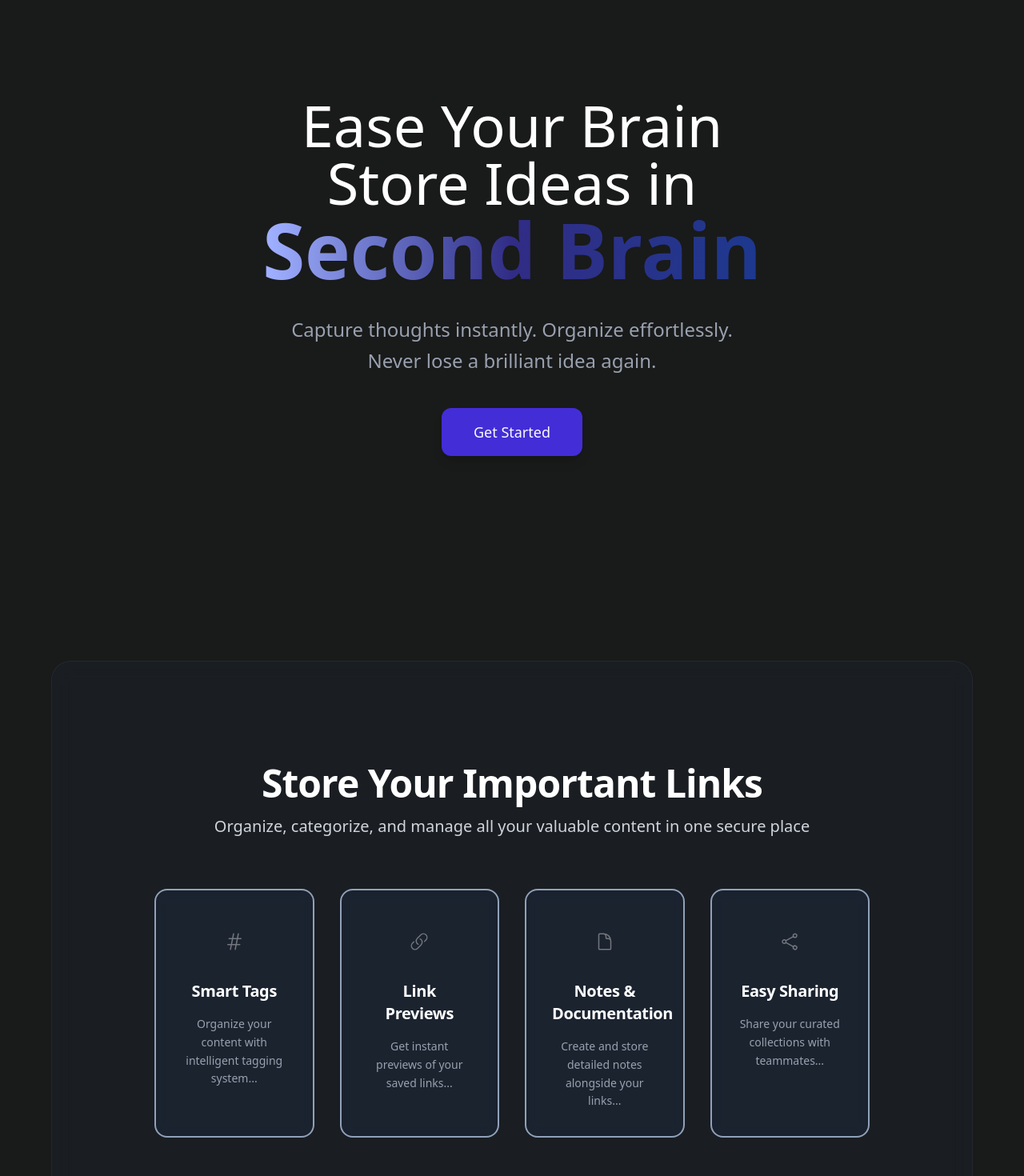
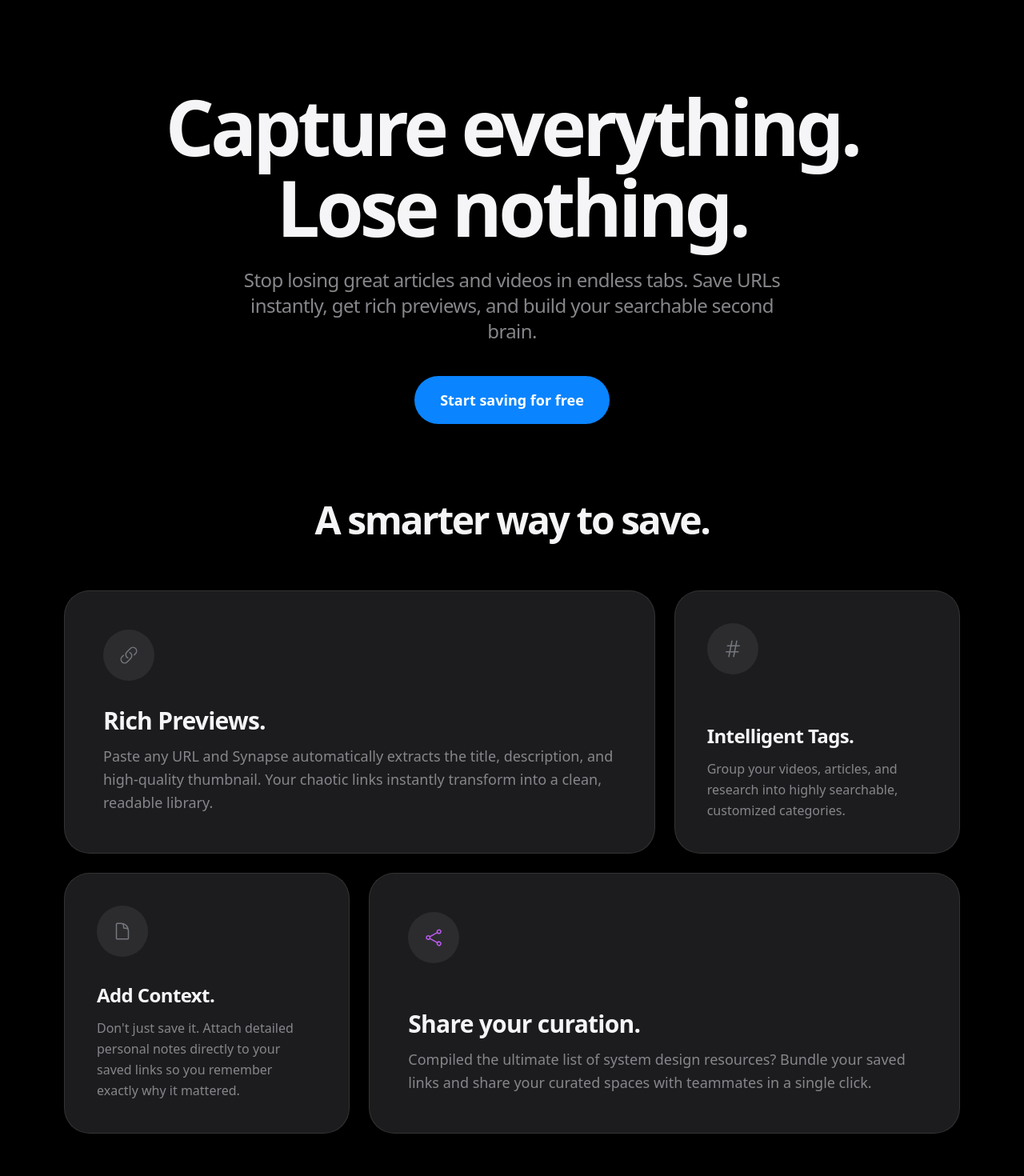
Before and after one commit to ashishkr45/Synapse-client, a React (Vite) app: page / in a window 1280 px wide. Shown: the part 100-1570 px from the top of the page at 80% size. Built offline with nearby package versions, Linux system fonts and the light colour scheme; no server answers.

Commit message:
design and layout changes

```diff
--- a/src/pages/landingPage.tsx
+++ b/src/pages/landingPage.tsx
@@ -1,5 +1,4 @@
 import { useNavigate } from "react-router-dom";
-import FeatureCard from "../components/ui/featureCard";
 import { Hash, Links, Docx, ShareIcon } from "../icons/Icons";
 import Navigation from "../components/nevBar";
 import Footer from "../components/ui/footer";
@@ -13,77 +12,109 @@ const LandingPage: React.FC<LandingPageProps> = ({ isDarkMode, toggleDarkMode })
   const navigate = useNavigate();
 
   return (
-    <div className={`flex flex-col min-h-screen w-full transition-colors duration-300 ${
-      isDarkMode ? 'bg-[#191a1a]' : 'bg-[#eaeaea]'
+    <div className={`flex flex-col min-h-screen w-full transition-colors duration-300 font-sans ${
+      isDarkMode ? 'bg-[#000000] text-[#F5F5F7]' : 'bg-[#F5F5F7] text-[#1D1D1F]'
     }`}>
-      <main className="flex-grow">
+      <Navigation isDarkMode={isDarkMode} toggleDarkMode={toggleDarkMode} />
+      <main className="flex-grow flex flex-col items-center">
+        <section className="w-full max-w-5xl mx-auto px-4 pt-32 pb-20 md:pt-48 md:pb-24 flex flex-col items-center text-center">
 
-        {/* Navigation Component */}
-        <Navigation isDarkMode={isDarkMode} toggleDarkMode={toggleDarkMode} />
+          <h1 className="text-5xl sm:text-6xl md:text-7xl lg:text-8xl font-bold tracking-tighter leading-[1.05] mb-6">
+            Capture everything. <br className="hidden md:block" />
+            Lose nothing.
+          </h1>
 
-        {/* Hero Section */}
-        <div className="mb-20 md:mb-40 pt-3">
-          <div className={`transition-colors duration-300 pt-32 md:pt-48 z-0 px-4 md:px-8 ${isDarkMode ? 'text-white' : 'text-gray-900'}`}>
-            {/* Headlines... */}
-            <div className={`flex justify-center transition-colors duration-300 text-3xl sm:text-4xl md:text-5xl lg:text-6xl xl:text-7xl font-medium md:font-normal text-center ${isDarkMode ? 'text-white' : 'text-gray-900'}`}>
-              Ease Your Brain
+          <p className={`text-xl md:text-2xl max-w-2xl font-medium tracking-tight mb-10 ${
+            isDarkMode ? 'text-[#86868B]' : 'text-[#86868B]'
+          }`}>
+            Stop losing great articles and videos in endless tabs. Save URLs instantly, get rich previews, and build your searchable second brain.
+          </p>
+          <button
+            onClick={() => navigate("/login")}
+            className={`px-8 py-4 rounded-full text-lg font-semibold transition-all duration-200 hover:scale-105 active:scale-95 text-white ${
+              isDarkMode
+                ? 'bg-[#0A84FF] hover:bg-[#007AFF]'
+                : 'bg-[#0066CC] hover:bg-[#005BB5]'
+            }`}
+          >
+            Start saving for free
+          </button>
+        </section>
+        <section id="features" className="w-full max-w-6xl mx-auto px-4 pb-32">
+
+          <div className="text-center mb-16">
+            <h2 className="text-4xl md:text-5xl font-bold tracking-tighter mb-4">
+              A smarter way to save.
+            </h2>
+          </div>
+          <div className="grid grid-cols-1 md:grid-cols-3 gap-6 auto-rows-min">
+
+            <div className={`md:col-span-2 rounded-[2rem] p-10 md:p-12 border transition-colors duration-300 flex flex-col justify-between ${
+              isDarkMode ? 'bg-[#1C1C1E] border-white/10' : 'bg-white border-black/5 shadow-sm'
+            }`}>
+              <div className={`w-16 h-16 rounded-full flex items-center justify-center mb-8 ${
+                isDarkMode ? 'bg-[#2C2C2E] text-[#0A84FF]' : 'bg-[#F5F5F7] text-[#0066CC]'
+              }`}>
+                <Links size="lg" />
+              </div>
+              <div>
+                <h3 className="text-3xl font-bold tracking-tight mb-3">Rich Previews.</h3>
+                <p className={`text-lg leading-relaxed ${isDarkMode ? 'text-[#86868B]' : 'text-[#86868B]'}`}>
+                  Paste any URL and Synapse automatically extracts the title, description, and high-quality thumbnail. Your chaotic links instantly transform into a clean, readable library.
+                </p>
+              </div>
             </div>
-            <div className={`flex justify-center transition-colors duration-300 text-3xl sm:text-4xl md:text-5xl lg:text-6xl xl:text-7xl font-medium md:font-normal text-center ${isDarkMode ? 'text-white' : 'text-gray-900'}`}>
-              Store Ideas in
+            <div className={`rounded-[2rem] p-10 border transition-colors duration-300 flex flex-col justify-between ${
+              isDarkMode ? 'bg-[#1C1C1E] border-white/10' : 'bg-white border-black/5 shadow-sm'
+            }`}>
+              <div className={`w-16 h-16 rounded-full flex items-center justify-center mb-8 ${
+                isDarkMode ? 'bg-[#2C2C2E] text-[#30D158]' : 'bg-[#F5F5F7] text-[#34C759]'
+              }`}>
+                <Hash size="lg" />
+              </div>
+              <div>
+                <h3 className="text-2xl font-bold tracking-tight mb-3">Intelligent Tags.</h3>
+                <p className={`text-base leading-relaxed ${isDarkMode ? 'text-[#86868B]' : 'text-[#86868B]'}`}>
+                  Group your videos, articles, and research into highly searchable, customized categories.
+                </p>
+              </div>
             </div>
-            {/* Gradient Text... */}
-            <div className={`flex justify-center text-4xl sm:text-5xl md:text-6xl lg:text-7xl xl:text-8xl font-bold pb-6 md:pb-8 text-center`}>
-              <span className="bg-gradient-to-r from-indigo-300 via-indigo-900 to-blue-900 bg-clip-text text-transparent">
-                Second Brain
-              </span>
+            <div className={`rounded-[2rem] p-10 border transition-colors duration-300 flex flex-col justify-between ${
+              isDarkMode ? 'bg-[#1C1C1E] border-white/10' : 'bg-white border-black/5 shadow-sm'
+            }`}>
+              <div className={`w-16 h-16 rounded-full flex items-center justify-center mb-8 ${
+                isDarkMode ? 'bg-[#2C2C2E] text-[#FF9F0A]' : 'bg-[#F5F5F7] text-[#FF9500]'
+              }`}>
+                <Docx size="lg" />
+              </div>
+              <div>
+                <h3 className="text-2xl font-bold tracking-tight mb-3">Add Context.</h3>
+                <p className={`text-base leading-relaxed ${isDarkMode ? 'text-[#86868B]' : 'text-[#86868B]'}`}>
+                  Don't just save it. Attach detailed personal notes directly to your saved links so you remember exactly why it mattered.
+                </p>
+              </div>
             </div>
-            {/* Description... */}
-            <div className={`flex justify-center transition-colors duration-300 text-base sm:text-lg md:text-xl lg:text-2xl pb-8 md:pb-10 text-center max-w-4xl mx-auto leading-relaxed ${isDarkMode ? 'text-gray-400' : 'text-gray-600'}`}>
-              Capture thoughts instantly. Organize effortlessly.
-              <br className="hidden sm:block" />
-              Never lose a brilliant idea again.
+            <div className={`md:col-span-2 rounded-[2rem] p-10 md:p-12 border transition-colors duration-300 flex flex-col justify-between ${
+              isDarkMode ? 'bg-[#1C1C1E] border-white/10' : 'bg-white border-black/5 shadow-sm'
+            }`}>
+              <div className={`w-16 h-16 rounded-full flex items-center justify-center mb-8 ${
+                isDarkMode ? 'bg-[#2C2C2E] text-[#BF5AF2]' : 'bg-[#F5F5F7] text-[#AF52DE]'
+              }`}>
+                <ShareIcon size="lg" color="currentColor" />
+              </div>
+              <div>
+                <h3 className="text-3xl font-bold tracking-tight mb-3">Share your curation.</h3>
+                <p className={`text-lg leading-relaxed ${isDarkMode ? 'text-[#86868B]' : 'text-[#86868B]'}`}>
+                  Compiled the ultimate list of system design resources? Bundle your saved links and share your curated spaces with teammates in a single click.
+                </p>
+              </div>
             </div>
+
           </div>
-
-          {/* CTA Button... */}
-          <div className="flex justify-center px-4">
-            <button
-              className="px-6 md:px-8 lg:px-10 py-3 md:py-4 bg-indigo-700 rounded-xl text-gray-50 hover:bg-blue-700 transition-colors duration-200 text-base md:text-lg font-medium shadow-lg hover:shadow-xl transform hover:scale-105"
-              onClick={() => navigate("/login")}
-            >
-              Get Started
-            </button>
-          </div>
-        </div>
-
-        {/* Content Section */}
-        <div id="features" className={`transition-colors duration-300 px-4 md:px-8 lg:px-16 pt-16 md:pt-24`}>
-          <div className={`max-w-7xl mx-auto p-32 rounded-3xl mb-20 backdrop-blur-md transition-colors duration-300 ${
-            isDarkMode ? 'bg-gray-800/30 border border-gray-600/20' : 'bg-gray-400/20 border border-gray-300/30'
-          }`}>
-            <div className="text-center mb-16">
-              <h2 className={`text-3xl md:text-4xl lg:text-5xl font-bold mb-4 transition-colors duration-300 ${isDarkMode ? 'text-white' : 'text-gray-900'}`}>
-                Store Your Important Links
-              </h2>
-              <p className={`text-lg md:text-xl max-w-3xl mx-auto transition-colors duration-300 ${isDarkMode ? 'text-gray-300' : 'text-gray-700'}`}>
-                Organize, categorize, and manage all your valuable content in one secure place
-              </p>
-            </div>
-            {/* Feature Cards Grid... */}
-            <div className="grid grid-cols-1 sm:grid-cols-2 lg:grid-cols-4 gap-6 md:gap-8 pb-7">
-              <FeatureCard icon={<Hash size="lg" />} title="Smart Tags" description="Organize your content with intelligent tagging system..." size="medium" isDarkMode={isDarkMode} />
-              <FeatureCard icon={<Links size="lg" />} title="Link Previews" description="Get instant previews of your saved links..." size="medium" isDarkMode={isDarkMode} />
-              <FeatureCard icon={<Docx size="lg" />} title="Notes & Documentation" description="Create and store detailed notes alongside your links..." size="medium" isDarkMode={isDarkMode} />
-              <FeatureCard icon={<ShareIcon size="lg" color="#74777d"/>} title="Easy Sharing" description="Share your curated collections with teammates..." size="medium" isDarkMode={isDarkMode} />
-            </div>
-          </div>
-        </div>
+        </section>
       </main>
-
-      {/* Footer outside of main, without negative margin */}
       <Footer isDarkMode={isDarkMode} />
     </div>
-
   );
 }
 
```
